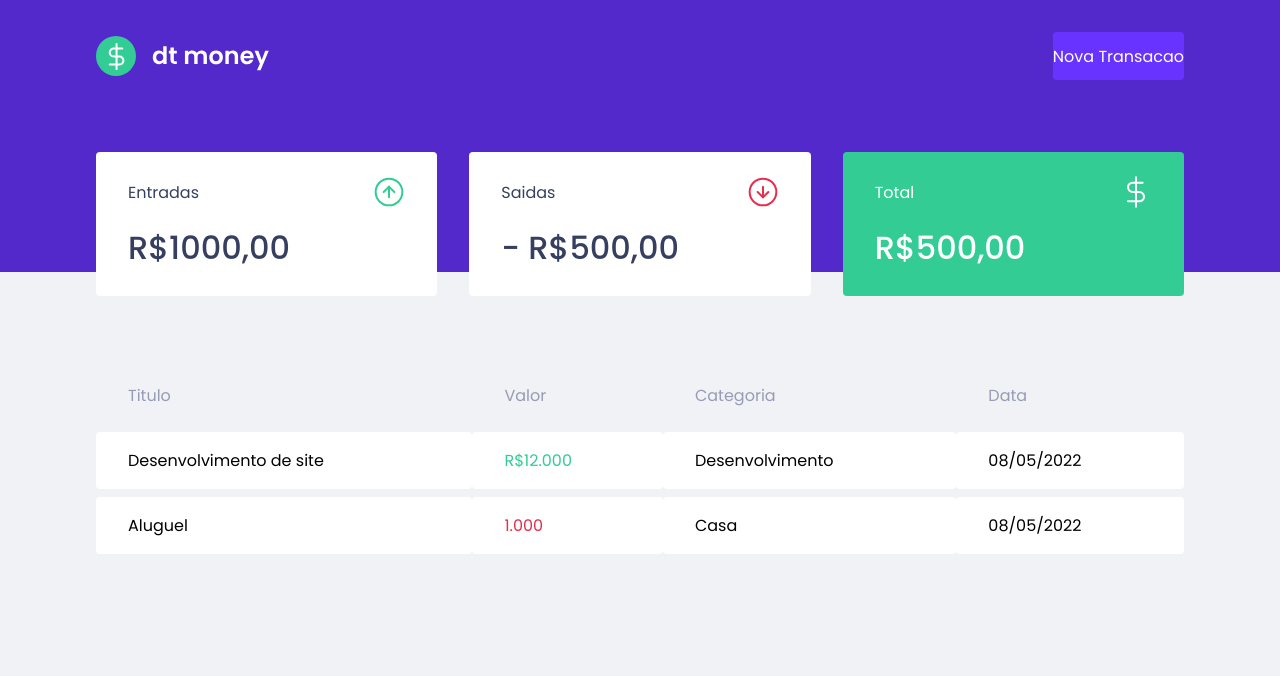
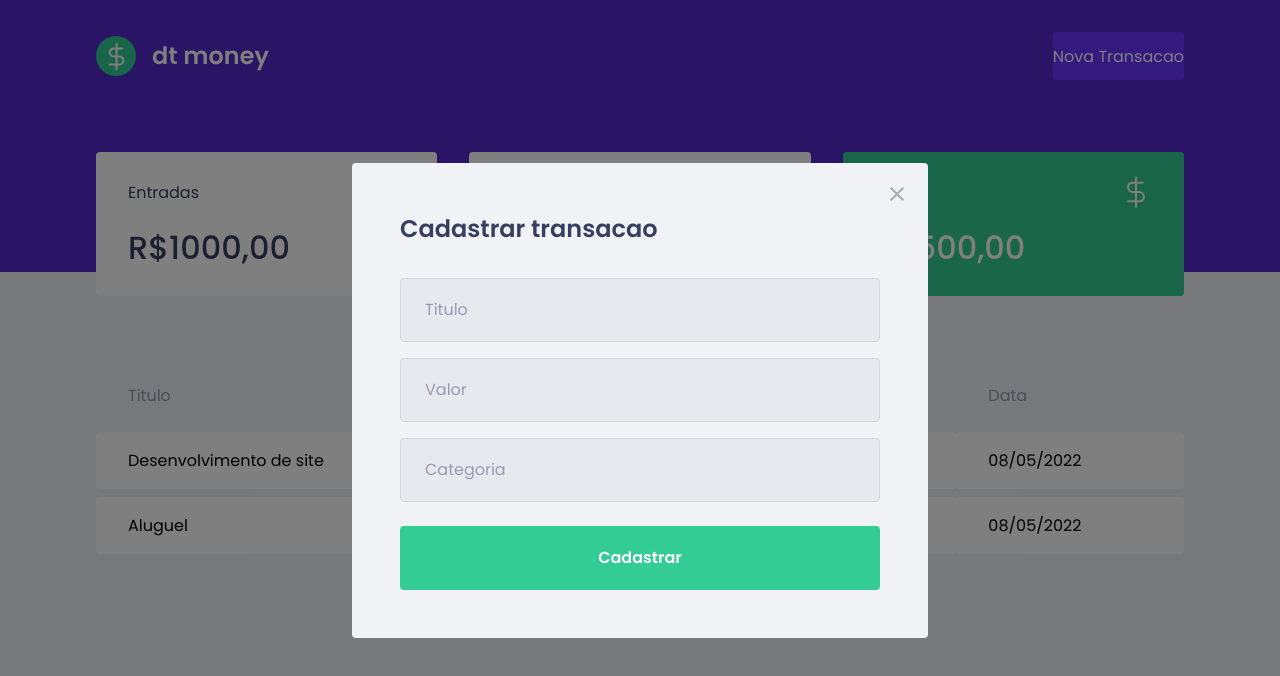
Before and after one commit to Thiagog4/dtmoney, a React (Create React App) app: page / in a window 1280 px wide. Both pictures are taken after a click on the button "Nova Transacao". Shown: the top 676 px of the page. Built offline with nearby package versions, Linux system fonts and the light colour scheme; no server answers; what miragejs would draw is missing.

Commit message:
React-modal inserido

```diff
--- a/package.json
+++ b/package.json
@@ -14,6 +14,7 @@
     "miragejs": "^0.1.43",
     "react": "^18.1.0",
     "react-dom": "^18.1.0",
+    "react-modal": "^3.15.1",
     "react-scripts": "5.0.1",
     "styled-components": "^5.3.5",
     "typescript": "^4.4.2",
@@ -44,6 +45,7 @@
     ]
   },
   "devDependencies": {
+    "@types/react-modal": "^3.13.1",
     "@types/styled-components": "^5.1.25"
   }
 }
--- a/src/App.tsx
+++ b/src/App.tsx
@@ -1,14 +1,31 @@
+import Modal from 'react-modal'
 import { Dashboard } from "./components/Dashboard";
+import { useState } from 'react'
 import { Header } from "./components/Header";
 import { GlobalStyle } from "./styles/global";
+import { NewTransactionModal } from './components/NewTransactionModal';
 
-
+Modal.setAppElement('#root');
 
 export function App() {
+
+  const [isNewTransactionModalOpen,setIsNewTransactionModalOpen] = useState(false);
+
+  function handleOpenNewTransactionModal(){
+      setIsNewTransactionModalOpen(true);
+  }
+  function handleCloseNewTransactionModal(){
+      setIsNewTransactionModalOpen(false);
+  }
+
   return (
     <>
-      <Header />
+      <Header onOpenNewTransactionModal={handleOpenNewTransactionModal} />
       <Dashboard />
+      <NewTransactionModal
+      isOpen={isNewTransactionModalOpen}
+      onRequestClose={handleCloseNewTransactionModal}
+      />
       <GlobalStyle />
     </>
   );
--- a/src/components/Header/index.tsx
+++ b/src/components/Header/index.tsx
@@ -1,15 +1,18 @@
+import { useState } from 'react'
+import Modal from 'react-modal'
 import logoImg from '../../assets/logo.svg'
 import { Container, Content } from './styles'
 
+interface HeaderProps{
+    onOpenNewTransactionModal:()=>void;
+}
 
-
-
-export function Header() {
+export function Header({onOpenNewTransactionModal}: HeaderProps) {
     return (
         <Container>
             <Content>
                 <img src={logoImg} alt="dt money" />
-                <button type="button">
+                <button type="button" onClick={onOpenNewTransactionModal}>
                     Nova Transacao
                 </button>
             </Content>
--- /dev/null
+++ b/src/components/NewTransactionModal/index.tsx
@@ -0,0 +1,50 @@
+import Modal from 'react-modal'
+import { Container } from './styles';
+import closeImg from '../../assets/close.svg'
+
+interface NewTransactionModalProps{
+    isOpen:boolean;
+    onRequestClose:()=> void;
+}
+
+export function NewTransactionModal({isOpen,onRequestClose}:NewTransactionModalProps){
+    return(
+        <Modal
+        isOpen={isOpen}
+        onRequestClose={onRequestClose}
+        overlayClassName="react-modal-overlay"
+        className="react-modal-content"
+        >
+            <button type="button"
+            onClick={onRequestClose}
+            className="react-modal-close"
+            >
+                <img src={closeImg} alt="Fechar Modal"/>
+            </button>
+
+
+            <Container>
+            <h2>Cadastrar transacao</h2>
+
+            <input
+            placeholder="Titulo"
+            />
+            <input
+            type="number"
+            placeholder="Valor"
+            />
+            <input
+            placeholder="Categoria"
+            />
+
+            <button
+            type="submit"
+            >
+                Cadastrar
+            </button>
+
+            </Container>
+        </Modal>
+
+    )
+}
--- a/src/styles/global.ts
+++ b/src/styles/global.ts
@@ -54,4 +54,43 @@ button{
     opacity:0.6;
     cursor:not-allowed;
 }
+
+.react-modal-overlay{
+    background: rgba(0, 0, 0, 0.5);
+
+    position: fixed;
+    top: 0;
+    bottom:0;
+    right: 0;
+    left: 0;
+
+
+    display: flex;
+    align-items: center;
+    justify-content: center;
+}
+.react-modal-content{
+width: 100%;
+max-width: 576px;
+background: var(--background);
+padding: 3rem;
+position: relative;
+border-radius: 0.25rem;
+
+}
+
+.react-modal-close{
+    position: absolute;
+    right: 1.5rem;
+    top: 1.5rem;
+    border: 0;
+    background: transparent;
+    transition: filter 0.2s;
+
+
+    &:hover{
+        filter:brightness(0.8)
+    }
+}
+
 `
```
Also changed, not shown: 1 other file (tests, documents, lock files or other folders).
